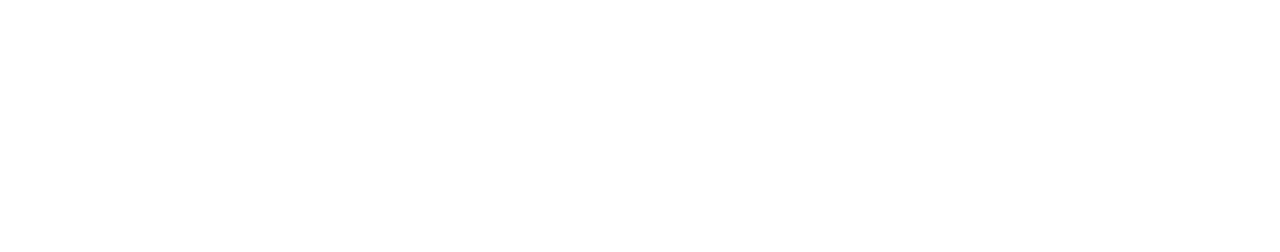
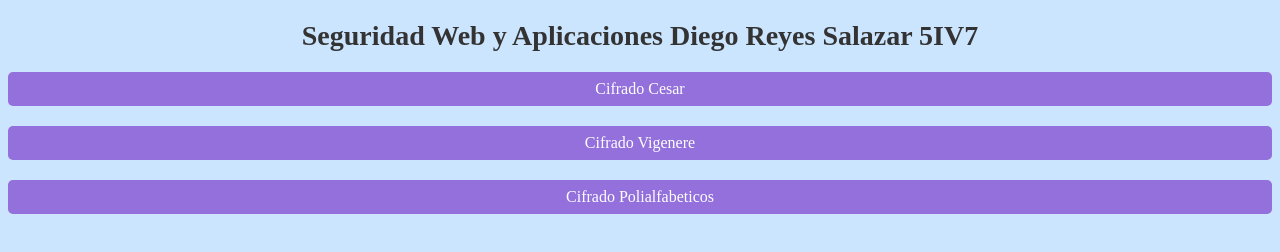
Before and after one commit to Snowsnr/SWyA, a plain HTML site: page index.html in a window 1280 px wide. Drawn offline with Linux system fonts and the light colour scheme.

Commit message:
Index css

```diff
--- a/index.html
+++ b/index.html
@@ -3,9 +3,39 @@
 <head>
     <meta charset="UTF-8">
     <meta name="viewport" content="width=device-width, initial-scale=1.0">
-    <title>Document</title>
+    <title>Git Page SWyA</title>
+    <style>
+        body {
+            background-color: #cce5ff;
+            text-align: center;
+        }
+
+        /* Estilo del título */
+        h1 {
+            font-size: 28px;
+            color: #333; /* Color de texto más oscuro */
+            margin: 20px 0;
+        }
+
+        /* Estilo de los botones */
+        .btn {
+            display: block;
+            margin: 20px auto; /* Aumento de la separación entre los botones */
+            padding: 8px 16px; /* Tamaño del botón */
+            background-color: #9370db; /* Morado claro */
+            color: #fff;
+            text-decoration: none;
+            border: none;
+            border-radius: 5px;
+        }
+    </style>
 </head>
 <body>
 
+    <h1>Seguridad Web y Aplicaciones Diego Reyes Salazar 5IV7</h1>
+    <a class="btn" href="01Cesar/index.html">Cifrado Cesar</a>
+    <a class="btn" href="02Viggenere/viggenere.html">Cifrado Vigenere</a>
+    <a class="btn" href="TareaPolialfabeticos/index.html">Cifrado Polialfabeticos</a>
+
 </body>
 </html>
```
